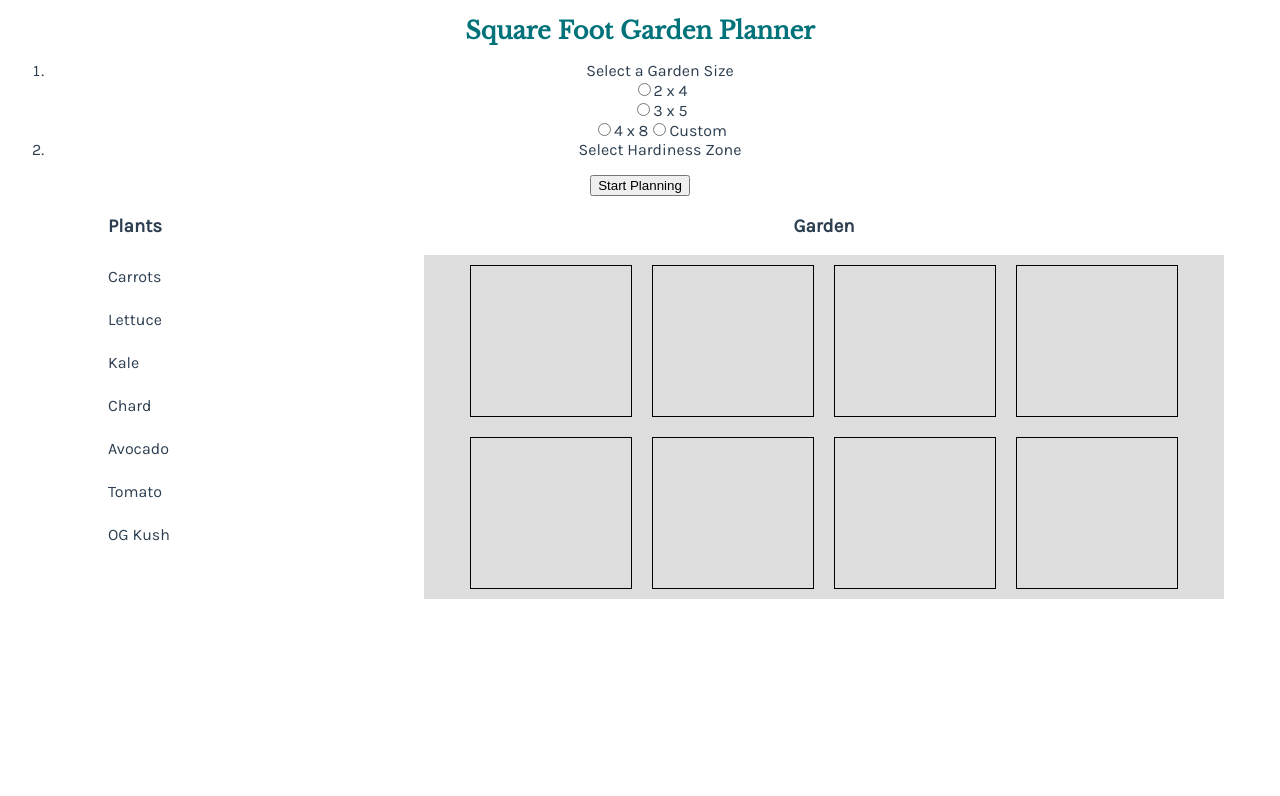
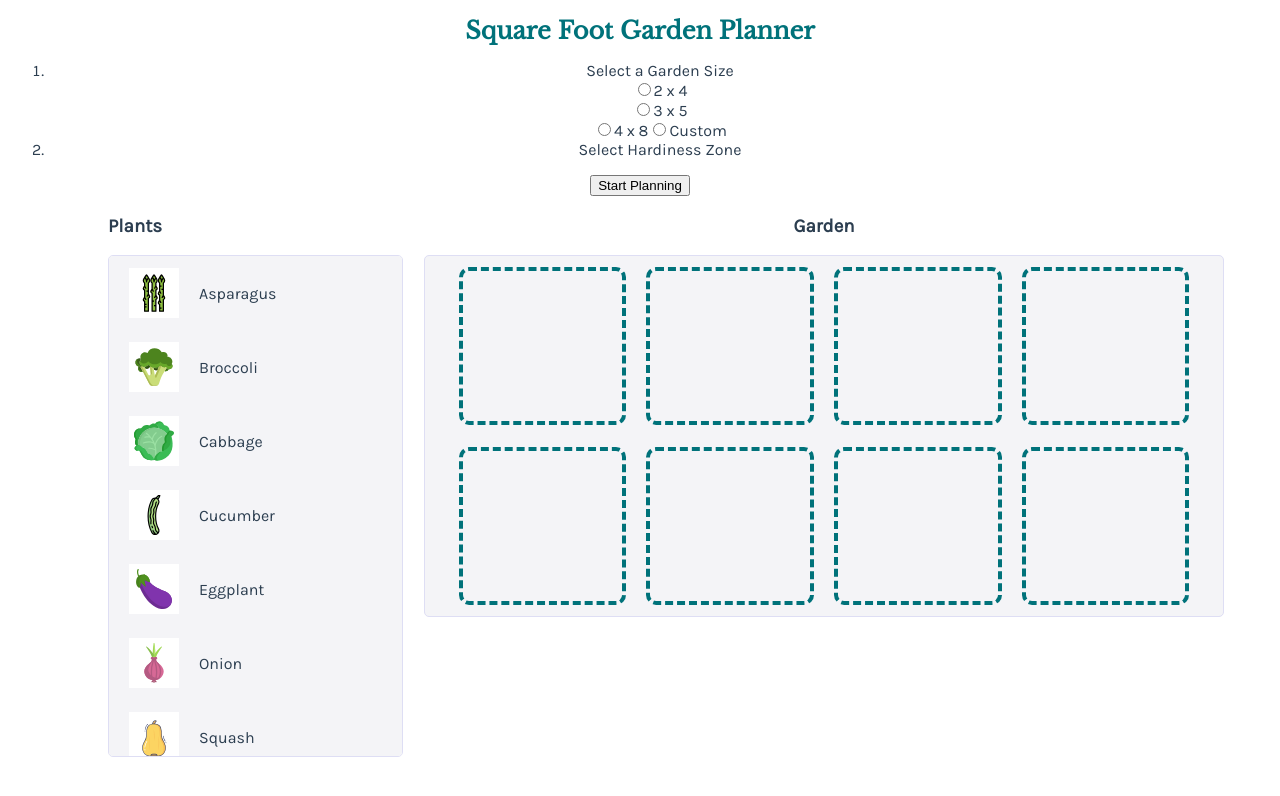
Before and after one commit to jessecalton/sqftgrdn, a Vue app: page / in a window 1280 px wide. Shown: the top 796 px of the page. Built offline with nearby package versions, Linux system fonts and the light colour scheme.

Commit message:
adds cool svgs and styling

```diff
--- a/src/components/DraggableList.vue
+++ b/src/components/DraggableList.vue
@@ -13,7 +13,10 @@
                     v-for="element in list1"
                     :key="element.name"
                 >
-                    {{ element.name }}
+                    <img v-if="element.image" :src="element.image" />
+                    <span class="plant-list--text">
+                        {{ element.name }}
+                    </span>
                 </div>
             </draggable>
         </div>
@@ -32,6 +35,7 @@
                     :key="element.name"
                 >
                     {{ element.name }}
+                    <img v-if="element.image" :src="element.image" />
                 </div>
             </draggable>
         </div>
@@ -50,23 +54,56 @@ export default {
     data() {
         return {
             list1: [
-                { name: "Carrots", id: 1, image: "/assets/svg/carrots.svg" },
-                { name: "Lettuce", id: 2 },
-                { name: "Kale", id: 3 },
-                { name: "Chard", id: 4 },
-                { name: "Avocado", id: 5 },
-                { name: "Tomato", id: 6 },
-                { name: "OG Kush", id: 7 },
+                {
+                    name: "Asparagus",
+                    id: 1,
+                    image: require("../assets/svg/asparagus.svg"),
+                },
+                {
+                    name: "Broccoli",
+                    id: 2,
+                    image: require("../assets/svg/broccoli.svg"),
+                },
+                {
+                    name: "Cabbage",
+                    id: 3,
+                    image: require("../assets/svg/cabbage.svg"),
+                },
+                {
+                    name: "Cucumber",
+                    id: 4,
+                    image: require("../assets/svg/cucumber.svg"),
+                },
+                {
+                    name: "Eggplant",
+                    id: 5,
+                    image: require("../assets/svg/eggplant.svg"),
+                },
+                {
+                    name: "Onion",
+                    id: 6,
+                    image: require("../assets/svg/onion.svg"),
+                },
+                {
+                    name: "Squash",
+                    id: 7,
+                    image: require("../assets/svg/squash.svg"),
+                },
+                {
+                    name: "Tomato",
+                    id: 7,
+                    image: require("../assets/svg/tomato.svg"),
+                },
             ],
             list2: [
-                { name: null, id: 1 },
-                { name: null, id: 2 },
-                { name: null, id: 3 },
-                { name: null, id: 4 },
-                { name: null, id: 5 },
-                { name: null, id: 6 },
-                { name: null, id: 7 },
-                { name: null, id: 8 },
+                { name: null, id: 1, image: null },
+                { name: null, id: 2, image: null },
+                { name: null, id: 3, image: null },
+                { name: null, id: 4, image: null },
+                { name: null, id: 5, image: null },
+                { name: null, id: 6, image: null },
+                { name: null, id: 7, image: null },
+                { name: null, id: 8, image: null },
             ],
         };
     },
@@ -113,25 +150,24 @@ export default {
     display: flex;
     justify-content: center;
     align-items: center;
-    background-color: #ddd;
     flex-wrap: wrap;
-    height: 344px;
+    background-color: #f4f4f7;
+    border: 1px solid #dedef4;
+    border-radius: 5px;
+    height: 360px;
     overflow: hidden;
 }
 
 .grid,
 .sortable-chosen.sortable-ghost {
-    border: 1px solid black;
+    border: 4px dashed #00727a;
+    border-radius: 10px;
     width: 150px;
     height: 150px;
     margin: 10px;
 }
 
 .plant-list--item.sortable-chosen.sortable-ghost {
-    border: 3px solid yellowgreen;
-    & + .list-group-item {
-        display: none;
-    }
 }
 
 .garden-grid {
@@ -154,21 +190,65 @@ export default {
 
 .list-group-item {
     flex-basis: 20%;
+    &.grid {
+        display: flex;
+        justify-content: center;
+        align-items: center;
+        flex-direction: column;
+    }
+}
+
+img {
+    .plant-list--item & {
+        width: 40px;
+        background-color: white;
+        padding: 5px;
+    }
+
+    .list-group-item.grid & {
+        width: 80px;
+    }
 }
 
 .plant-list {
     text-align: left;
     display: flex;
     flex-direction: column;
+    width: 80%;
+    background-color: #f4f4f7;
+    border: 1px solid #dedef4;
+    border-radius: 5px;
+    padding: 0 20px;
+    overflow-y: scroll;
+    height: 500px;
+
+    &--text {
+        margin-left: 20px;
+    }
 
     &--item {
         margin: 12px 0;
+        display: flex;
+        align-items: center;
+        justify-content: flex-start;
+
         &.sortable-chosen.sortable-ghost {
             border: 3px solid yellowgreen;
             & + .list-group-item {
-                visibility: collapse;
+                display: none;
             }
         }
     }
 }
+
+::-webkit-scrollbar {
+    -webkit-appearance: none;
+    width: 4px;
+}
+
+::-webkit-scrollbar-thumb {
+    border-radius: 5px;
+    background-color: #00727a;
+    -webkit-box-shadow: 0 0 1px rgba(255, 255, 255, 0.5);
+}
 </style>
```
